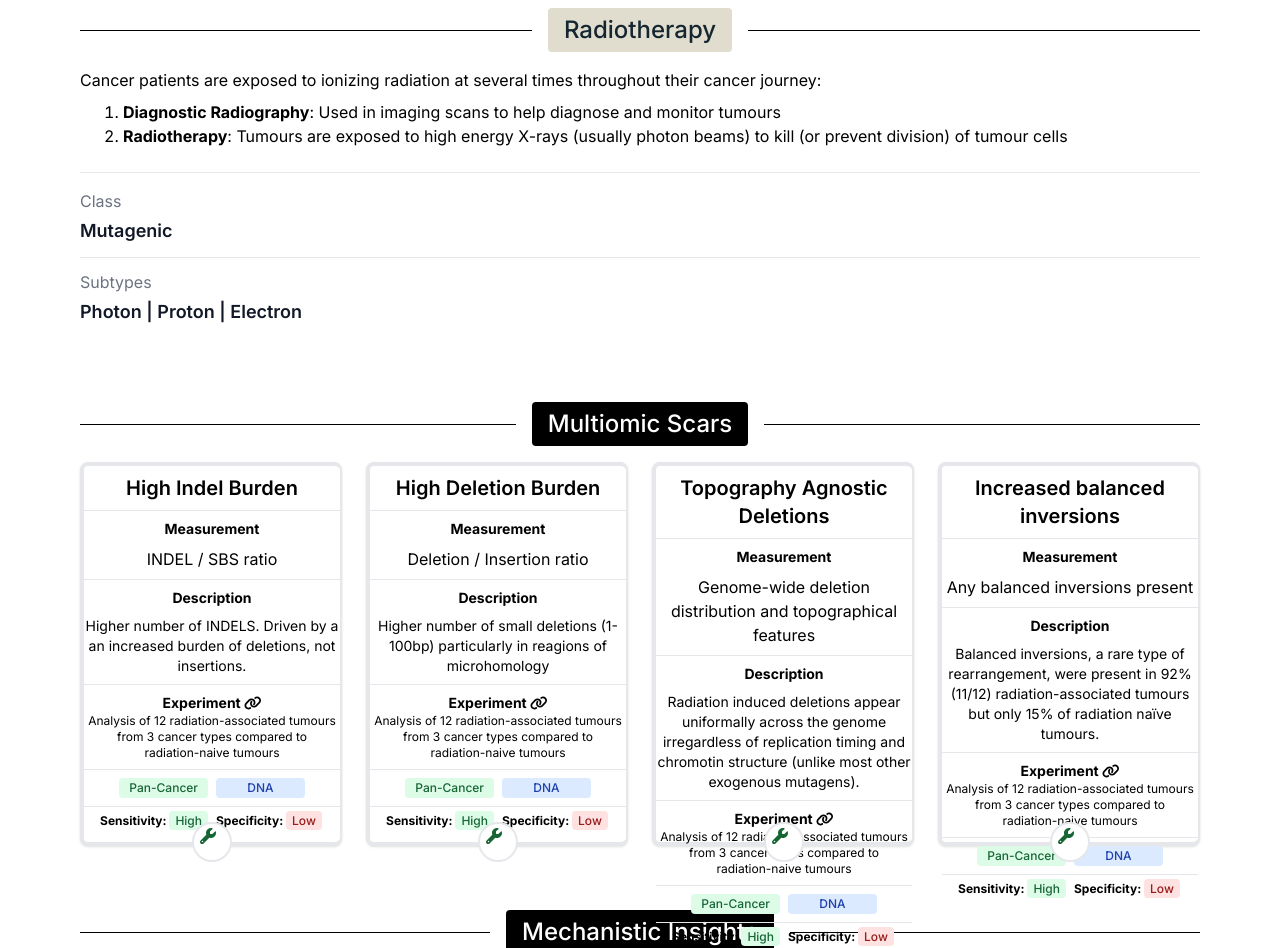
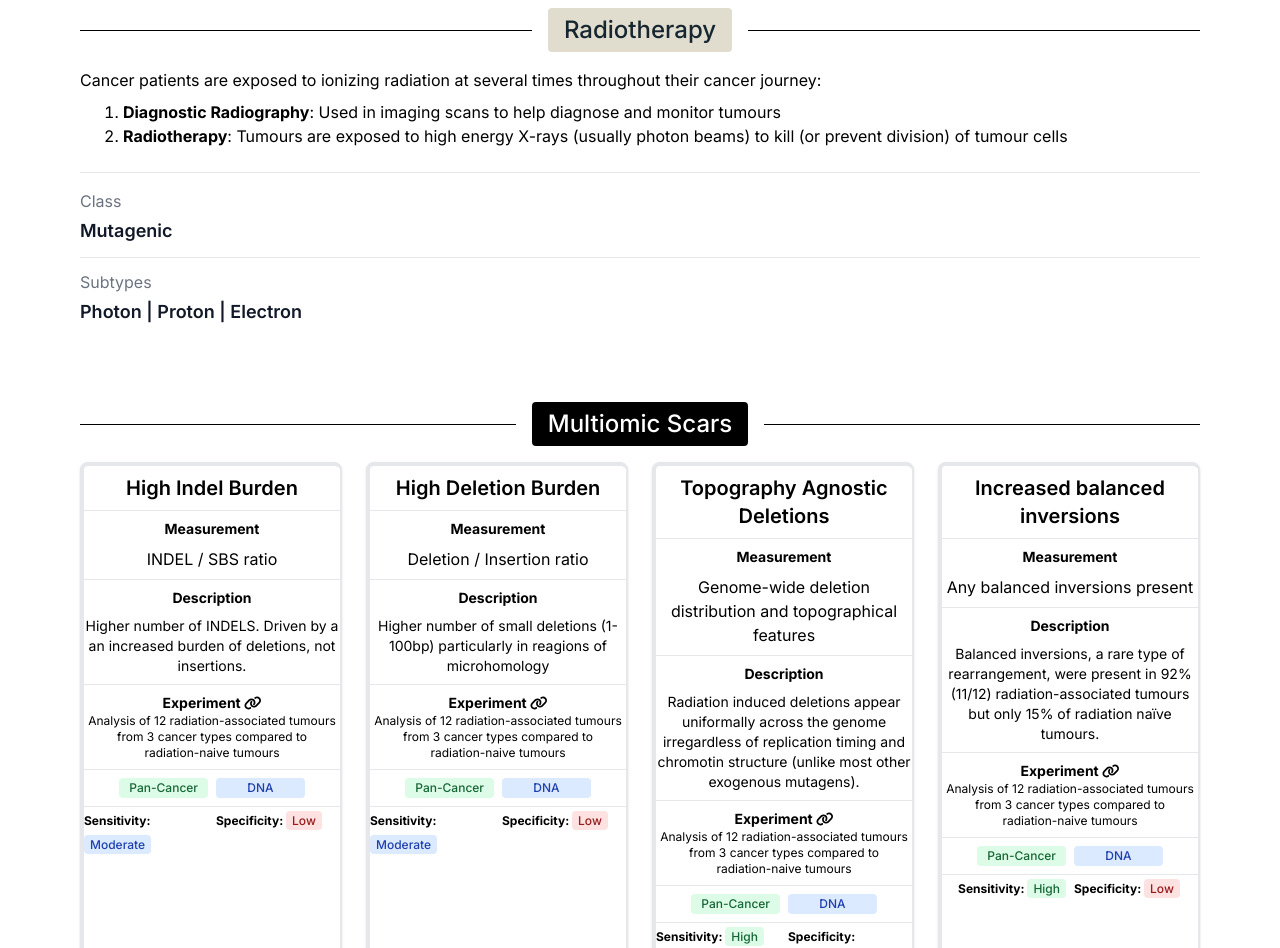
Before and after one commit to selkamand/sigcentral, a Next.js app: page /processes/radiotherapy in a window 1280 px wide. Shown: the top 948 px of the page. Built offline with nearby package versions, Linux system fonts and the light colour scheme.

Commit message:
feat: added auto-coloured sensitivity and specificity

```diff
--- a/app/components/ScarCard.tsx
+++ b/app/components/ScarCard.tsx
@@ -1,5 +1,22 @@
 import { faLink, faWrench } from "@fortawesome/free-solid-svg-icons"
 import { FontAwesomeIcon } from '@fortawesome/react-fontawesome'
+import { Sensitivity, Specificity } from "../enums";
+
+// Map sensitivity / Specificity types to colour schemes
+const sensitivityColourMap: { [key in Sensitivity]: string } = {
+    [Sensitivity.Low]: "bg-red-100 text-red-800",
+    [Sensitivity.Moderate]: "bg-blue-100 text-blue-800",
+    [Sensitivity.High]: "bg-green-100 text-green-800",
+    [Sensitivity.Unknown]: "bg-gray-100 bg-gray-800"
+};
+
+// specificity colour map is the exact same as above
+const specificityColourMap: { [key in Specificity]: string } = {
+    [Specificity.Low]: "bg-red-100 text-red-800",
+    [Specificity.Moderate]: "bg-blue-100 text-blue-800",
+    [Specificity.High]: "bg-green-100 text-green-800",
+    [Specificity.Unknown]: "bg-gray-100 bg-gray-800"
+};
 
 
 
@@ -10,7 +27,7 @@ interface ScarCardProps {
     experiment: string;
     hrefPaper: string;
     hrefTool: string;
-    toolname: string;
+    toolName: string;
     sensitivity: Sensitivity;
     specificity: Specificity;
     sensitivityTooltip: string;
@@ -24,23 +41,25 @@ export function ScarCard({
     experiment,
     hrefPaper,
     hrefTool = "",
-    toolname = "",
+    toolName = "",
     sensitivity, // TODO - implement sensitivity (enum val to string)
     specificity, // TODO - implement specificity (enum val to string)
     sensitivityTooltip = "", //TODO - implement tooltip
     specificityTooltip = "" //TODO - implement tooltip
 }: ScarCardProps) {
 
+    const colorSensitivity = sensitivityColourMap[sensitivity];
+    const colorSpecificity = specificityColourMap[specificity];
     let wrenchColour = "text-green-800"
     let wrenchCircleHover = "hover:bg-red-200"
     if (hrefTool.length == 0) {
         wrenchColour = "text-red-800"
         wrenchCircleHover = "hover:bg-red-200"
-        toolname = "No tool available"
+        toolName = "No tool available"
     }
 
     return (
-        <div className="group relative flex flex-col bg-white w-full h-96 border-r-2 border-4 border-gray-200 rounded-lg shadow items-center hover:shadow-2xl hover:scale-110 transition duration-100 hover:border-8 hover:border-sc-blue">
+        <div className="group relative flex flex-col bg-white w-full border-r-2 border-4 border-gray-200 rounded-lg shadow items-center hover:shadow-2xl hover:scale-110 transition duration-100 hover:border-8 hover:border-sc-blue">
             <h3 className="text-xl text-center font-semibold pt-2">{title}</h3>
             <hr className="h-px my-2 w-full bg-gray-200"></hr>
             <p className="pt-0 font-bold text-sm">Measurement</p>
@@ -66,24 +85,25 @@ export function ScarCard({
             <div className="grid grid-cols-2 gap-2 mt-0">
                 <div>
                     <span className="text-black text-xs font-bold">Sensitivity: </span>
-                    <span className=" bg-green-100 text-green-800 text-xs font-medium px-1.5 py-0.5 rounded">High</span>
+                    <span className={`${colorSensitivity} text-xs font-medium px-1.5 py-0.5 rounded`}>{sensitivity}</span>
                 </div>
                 <div>
                     <span className="text-black text-xs font-bold">Specificity: </span>
-                    <span className=" bg-red-100 text-red-800 text-xs font-medium px-1.5 py-0.5 rounded">Low</span>
+                    <span className={`${colorSpecificity} text-xs font-medium px-1.5 py-0.5 rounded`}>{specificity}</span>
                 </div>
             </div >
+            <div className="py-4"></div>
             {/* <hr className="h-px mt-2 w-full bg-gray-200"></hr> */}
             <div className="absolute inset-x-0 bottom-0 flex justify-center transform translate-y-1/2">
                 {/* TODO - center wrench */}
-                <div className={"w-10 h-10 bg-white border-2 rounded-full duration-100 group-hover:border-4 group-hover:border-sc-blue ${wrenchCircleHover}"}>
+                <div className={`flex items-center justify-center w-10 h-10 bg-white border-2 rounded-full duration-100 group-hover:border-4 group-hover:border-sc-blue ${wrenchCircleHover}`}>
                     <span className="text-m font-medium px-1.5 py-0.5 rounded">
                         < span className="relative group/tool text-center" >
                             <a href={hrefTool} target="_blank">
                                 <FontAwesomeIcon icon={faWrench} className={`text-m ${wrenchColour}`} />
                             </a>
                             <span className="absolute bottom-full left-1/2 transform -translate-x-1/2 mb-2 w-max px-2 py-1 text-xs text-white bg-gray-800 rounded opacity-0 group-hover/tool:opacity-100 transition-opacity duration-200">
-                                {toolname}
+                                {toolName}
                             </span>
                         </span >
                     </span>
--- a/app/enums.tsx
+++ b/app/enums.tsx
@@ -1,13 +1,13 @@
 export const enum Sensitivity {
-    High,
-    Moderate,
-    Low,
-    Unknown
+    High = "High",
+    Moderate = "Moderate",
+    Low = "Low",
+    Unknown = "Unclear"
 }
 
 export const enum Specificity {
-    High,
-    Moderate,
-    Low,
-    Unknown
+    High = "High",
+    Moderate = "Moderate",
+    Low = "Low",
+    Unknown = "Unclear"
 }
--- a/app/processes/radiotherapy/page.tsx
+++ b/app/processes/radiotherapy/page.tsx
@@ -49,10 +49,17 @@ export default function Home() {
             </h2>
             {/* <h2 className="pt-4"><b>Scars</b></h2> */}
             <div className="grid grid-cols-1 md:grid-cols-4 gap-x-6">
-                <ScarCard toolname="raDNA" title="High Indel Burden" measurement="INDEL / SBS ratio" description="Higher number of INDELS. Driven by a an increased burden of deletions, not insertions." experiment="Analysis of 12 radiation-associated tumours from 3 cancer types compared to radiation-naive tumours" hrefPaper="https://www.nature.com/articles/ncomms12605" hrefTool="https://github.com/selkamand/radna" sensitivity={Sensitivity.High} specificity={Specificity.High} sensitivityTooltip={""} specificityTooltip={""}></ScarCard>
-                <ScarCard toolname="raDNA" title="High Deletion Burden" measurement="Deletion / Insertion ratio" description="Higher number of small deletions (1-100bp) particularly in reagions of microhomology" experiment="Analysis of 12 radiation-associated tumours from 3 cancer types compared to radiation-naive tumours" hrefPaper="https://www.nature.com/articles/ncomms12605" hrefTool="https://github.com/selkamand/radna" sensitivity={Sensitivity.High} specificity={Specificity.High} sensitivityTooltip={""} specificityTooltip={""}></ScarCard>
-                <ScarCard toolname="raDNA" title="Topography Agnostic Deletions" measurement="Genome-wide deletion distribution and topographical features" description="Radiation induced deletions appear uniformally across the genome irregardless of replication timing and chromotin structure (unlike most other exogenous mutagens)." experiment="Analysis of 12 radiation-associated tumours from 3 cancer types compared to radiation-naive tumours" hrefPaper="https://www.nature.com/articles/ncomms12605" hrefTool="https://github.com/selkamand/radna" sensitivity={Sensitivity.High} specificity={Specificity.High} sensitivityTooltip={""} specificityTooltip={""}></ScarCard>
-                <ScarCard toolname="raDNA" title="Increased balanced inversions" measurement="Any balanced inversions present" description="Balanced inversions, a rare type of rearrangement, were present in 92% (11/12) radiation-associated tumours but only 15% of radiation naïve tumours." experiment="Analysis of 12 radiation-associated tumours from 3 cancer types compared to radiation-naive tumours" hrefPaper="https://www.nature.com/articles/ncomms12605" hrefTool="https://github.com/selkamand/radna" sensitivity={Sensitivity.Low} specificity={Specificity.High} sensitivityTooltip={"Tooltip"} specificityTooltip={"tt"}></ScarCard>
+                {/* Indel Burden */}
+                <ScarCard toolName="raDNA" title="High Indel Burden" measurement="INDEL / SBS ratio" description="Higher number of INDELS. Driven by a an increased burden of deletions, not insertions." experiment="Analysis of 12 radiation-associated tumours from 3 cancer types compared to radiation-naive tumours" hrefPaper="https://www.nature.com/articles/ncomms12605" hrefTool="https://github.com/selkamand/radna" sensitivity={Sensitivity.Moderate} specificity={Specificity.Low} sensitivityTooltip={"All radiation tumours had values exceeding the median for their cancer type"} specificityTooltip={"Also observed in BRCA1/BRCA2 breast cancer"}></ScarCard>
+
+                {/* Del Burden */}
+                <ScarCard toolName="raDNA" title="High Deletion Burden" measurement="Deletion / Insertion ratio" description="Higher number of small deletions (1-100bp) particularly in reagions of microhomology" experiment="Analysis of 12 radiation-associated tumours from 3 cancer types compared to radiation-naive tumours" hrefPaper="https://www.nature.com/articles/ncomms12605" hrefTool="https://github.com/selkamand/radna" sensitivity={Sensitivity.Moderate} specificity={Specificity.Low} sensitivityTooltip={"11/12 tumours had values exceeding the median for their cancer type"} specificityTooltip={"Also observed in BRCA1/BRCA2 breast cancer"}></ScarCard>
+
+                {/* Topography */}
+                <ScarCard toolName="raDNA" title="Topography Agnostic Deletions" measurement="Genome-wide deletion distribution and topographical features" description="Radiation induced deletions appear uniformally across the genome irregardless of replication timing and chromotin structure (unlike most other exogenous mutagens)." experiment="Analysis of 12 radiation-associated tumours from 3 cancer types compared to radiation-naive tumours" hrefPaper="https://www.nature.com/articles/ncomms12605" hrefTool="https://github.com/selkamand/radna" sensitivity={Sensitivity.High} specificity={Specificity.Unknown} sensitivityTooltip={""} specificityTooltip={"No other mutagenic process shows this level of indifference to DNA topography"}></ScarCard>
+
+                {/* Balanced Inversions */}
+                <ScarCard toolName="raDNA" title="Increased balanced inversions" measurement="Any balanced inversions present" description="Balanced inversions, a rare type of rearrangement, were present in 92% (11/12) radiation-associated tumours but only 15% of radiation naïve tumours." experiment="Analysis of 12 radiation-associated tumours from 3 cancer types compared to radiation-naive tumours" hrefPaper="https://www.nature.com/articles/ncomms12605" hrefTool="https://github.com/selkamand/radna" sensitivity={Sensitivity.High} specificity={Specificity.Low} sensitivityTooltip={"Present in 92% (11/12) radiation-associated tumours but only 15% of radiation naïve tumours."} specificityTooltip={"Present in 58% of BRCA1/2-deficient breast tumours"}></ScarCard>
             </div>
 
 
```
